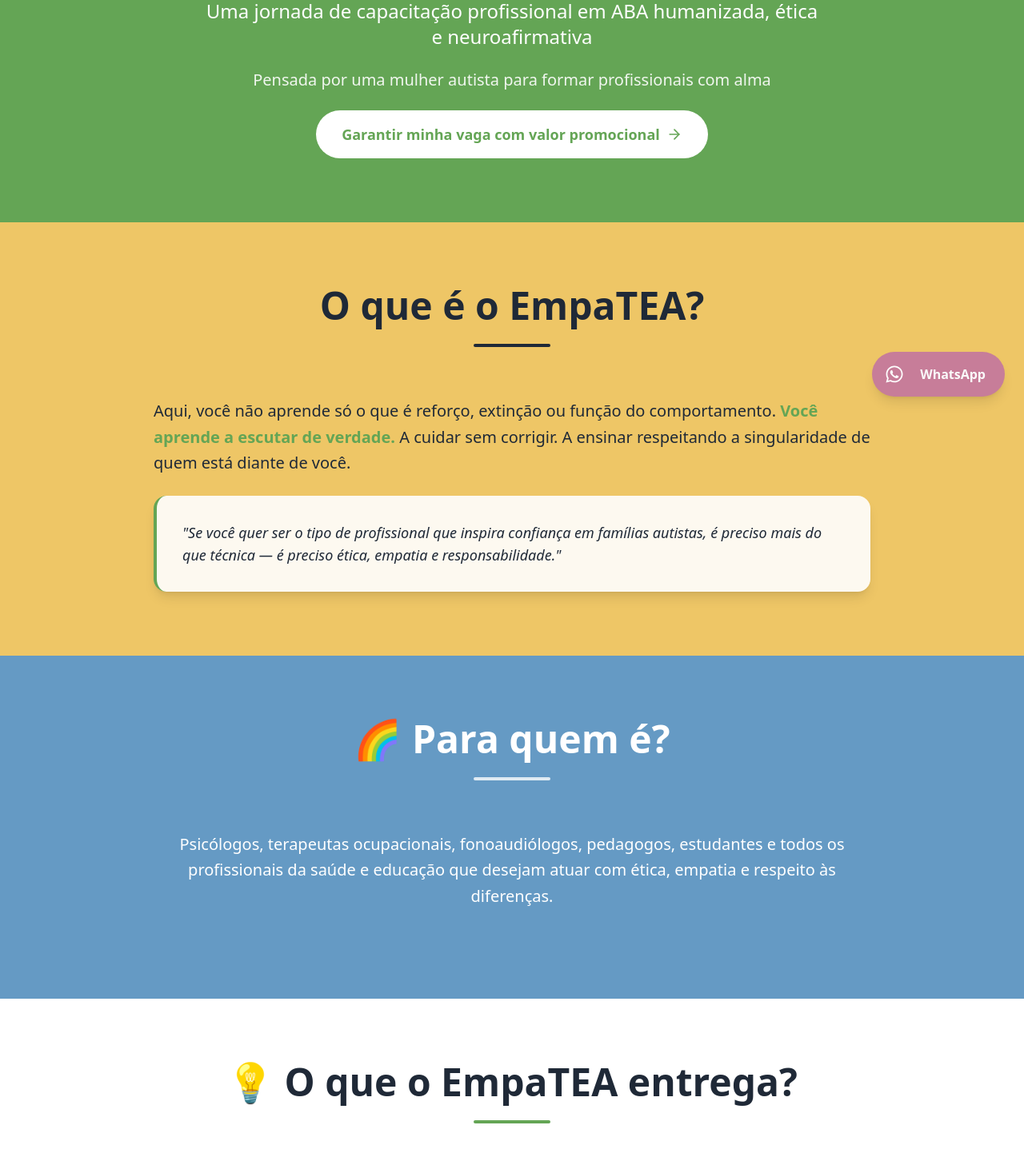
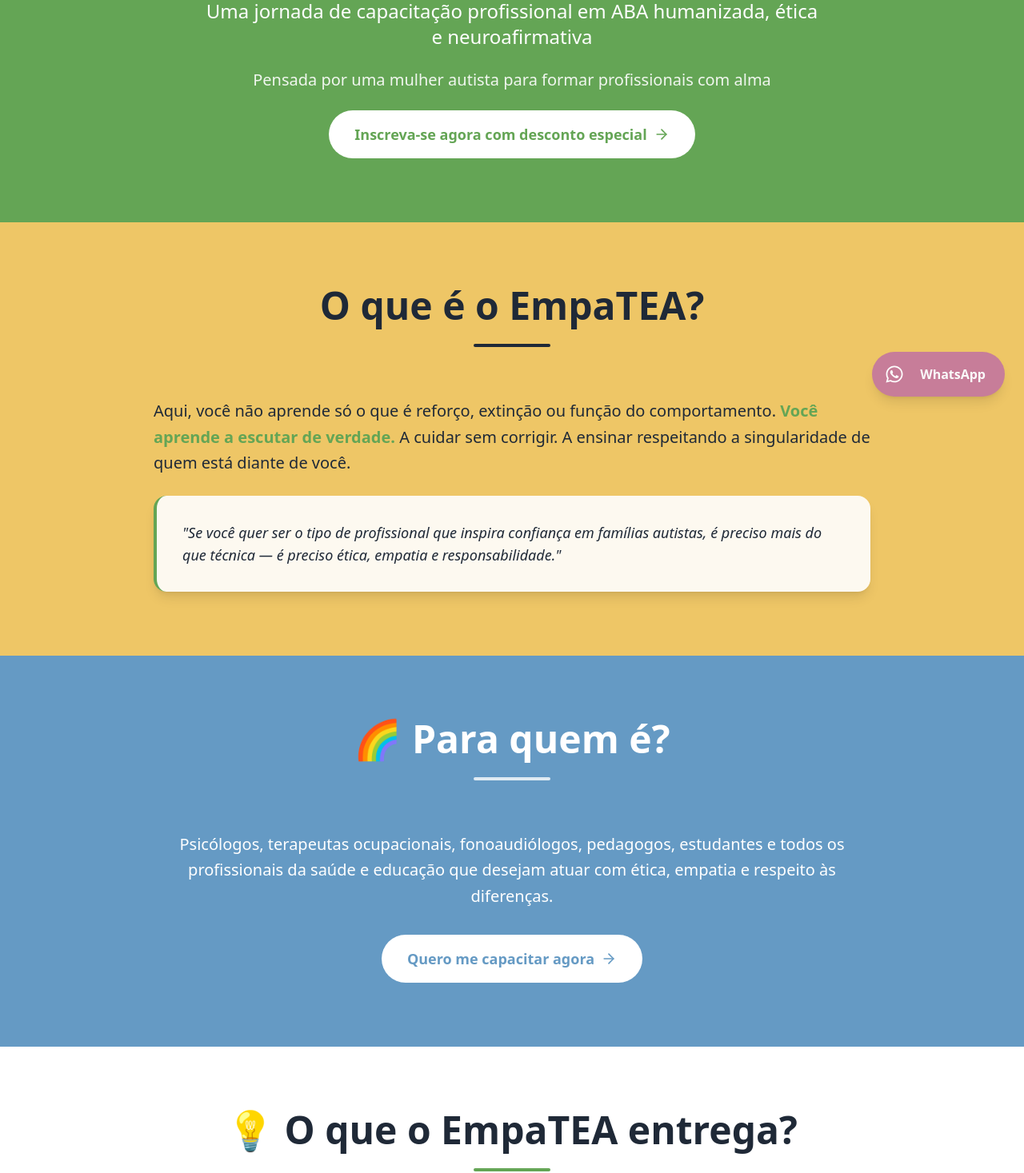
Before and after one commit to kainamf/psilarafrasson, a React (Create React App) app: page /empatea in a window 1280 px wide. Shown: the part 280-1747 px from the top of the page at 80% size. Built offline with nearby package versions, Linux system fonts and the light colour scheme.

Commit message:
feat: update Empatea component to use new Hotmart link and enhance call-to-action buttons

```diff
--- a/src/constants.ts
+++ b/src/constants.ts
@@ -7,3 +7,6 @@ export const INSTAGRAM_LINK = 'https://www.instagram.com/psicolarafrasson/';
 export const LINKEDIN_LINK = 'https://www.linkedin.com/in/lara-frasson-0881b11b0/';
 export const FACEBOOK_LINK = 'https://www.facebook.com/psicolarafrasson/';
 export const CRP = '08/33121';
+
+// Links de produtos/cursos
+export const EMPATEA_HOTMART_LINK = 'https://pay.hotmart.com/P101412929E?bid=1760913298487';
--- a/src/views/Empatea.tsx
+++ b/src/views/Empatea.tsx
@@ -2,11 +2,12 @@ import { Heart, BookOpen, Users, Award, Sparkles, ArrowRight } from 'lucide-reac
 import Header from '../components/Header';
 import Footer from '../components/Footer';
 import WhatsAppButton from '../components/WhatsAppButton';
+import { EMPATEA_HOTMART_LINK } from '../constants';
 
 function Empatea() {
     const handleCTA = () => {
-        // Link para pré-inscrição do curso
-        window.open('https://wa.me/5511999999999?text=Olá! Gostaria de saber mais sobre o EmpaTEA', '_blank');
+        // Redireciona para a página de venda do Hotmart
+        window.open(EMPATEA_HOTMART_LINK, '_blank');
     };
 
     return (
@@ -35,7 +36,7 @@ function Empatea() {
                             onClick={handleCTA}
                             className="mt-8 bg-white text-empatea-green px-8 py-4 rounded-full text-lg font-bold hover:bg-empatea-yellow hover:text-white hover:shadow-xl transform hover:scale-105 transition-all duration-300 flex items-center gap-2 mx-auto"
                         >
-                            Garantir minha vaga com valor promocional
+                            Inscreva-se agora com desconto especial
                             <ArrowRight className="w-5 h-5" />
                         </button>
                     </div>
@@ -84,6 +85,16 @@ function Empatea() {
                             Psicólogos, terapeutas ocupacionais, fonoaudiólogos, pedagogos, estudantes e todos os
                             profissionais da saúde e educação que desejam atuar com ética, empatia e respeito às diferenças.
                         </p>
+
+                        <div className="text-center mt-8">
+                            <button
+                                onClick={handleCTA}
+                                className="bg-white text-empatea-blue px-8 py-4 rounded-full text-lg font-bold hover:bg-empatea-yellow hover:text-white hover:shadow-xl transform hover:scale-105 transition-all duration-300 inline-flex items-center gap-2"
+                            >
+                                Quero me capacitar agora
+                                <ArrowRight className="w-5 h-5" />
+                            </button>
+                        </div>
                     </div>
                 </div>
             </section>
@@ -256,6 +267,16 @@ function Empatea() {
                                 esse curso é para você.
                             </p>
                         </div>
+
+                        <div className="text-center mt-8">
+                            <button
+                                onClick={handleCTA}
+                                className="bg-empatea-green text-white px-8 py-4 rounded-full text-lg font-bold hover:bg-empatea-blue hover:shadow-xl transform hover:scale-105 transition-all duration-300 inline-flex items-center gap-2"
+                            >
+                                Começar minha transformação
+                                <ArrowRight className="w-5 h-5" />
+                            </button>
+                        </div>
                     </div>
                 </div>
             </section>
@@ -278,21 +299,23 @@ function Empatea() {
                     </div>
 
                     <p className="text-2xl font-light max-w-2xl mx-auto">
-                        💬 Pré-inscrição disponível — garanta sua vaga com valor promocional
+                        🎯 Vagas limitadas com valor promocional
                     </p>
 
                     <button
                         onClick={handleCTA}
                         className="mt-8 bg-white text-empatea-blue px-10 py-5 rounded-full text-xl font-bold hover:shadow-2xl transform hover:scale-105 transition-all duration-300 flex items-center gap-3 mx-auto hover:bg-empatea-yellow hover:text-white"
                     >
-                        Quero me inscrever no EmpaTEA
+                        Garantir minha vaga agora
                         <ArrowRight className="w-6 h-6" />
                     </button>
 
                     <div className="pt-8">
                         <p className="text-lg opacity-90 max-w-3xl mx-auto">
-                            ✨ Se você escolheu trabalhar com pessoas autistas e neurodivergentes, sabe que não basta aplicar técnicas.
-                            É preciso escutar, acolher e respeitar cada história.
+                            ✨ Transforme sua prática profissional e seja o terapeuta que você gostaria de ter conhecido.
+                        </p>
+                        <p className="text-sm opacity-75 mt-4">
+                            Acesso imediato após a confirmação da compra
                         </p>
                     </div>
                 </div>
```
